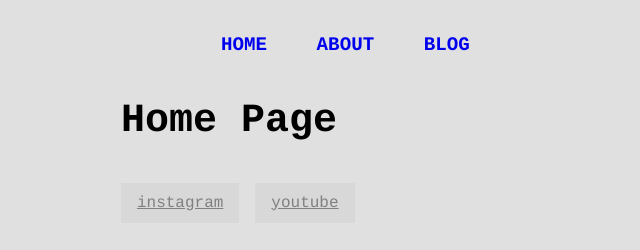
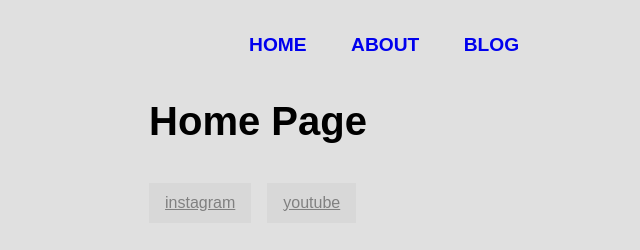
Before and after one commit to Extericon/xtrcn-site, an Astro site: page / in a window 1280 px wide. Shown: the whole page, without its empty margins (151-791 px from the left). Built offline with nearby package versions, Linux system fonts and the light colour scheme; Astro itself is replaced by a stand-in of ours.

Commit message:
changed font

```diff
--- a/src/styles/global.css
+++ b/src/styles/global.css
@@ -1,6 +1,6 @@
 html {
   background-color: #e0e0e0;
-  font-family: Courier;
+  font-family: sans-serif;
 }
 
 body {
```
